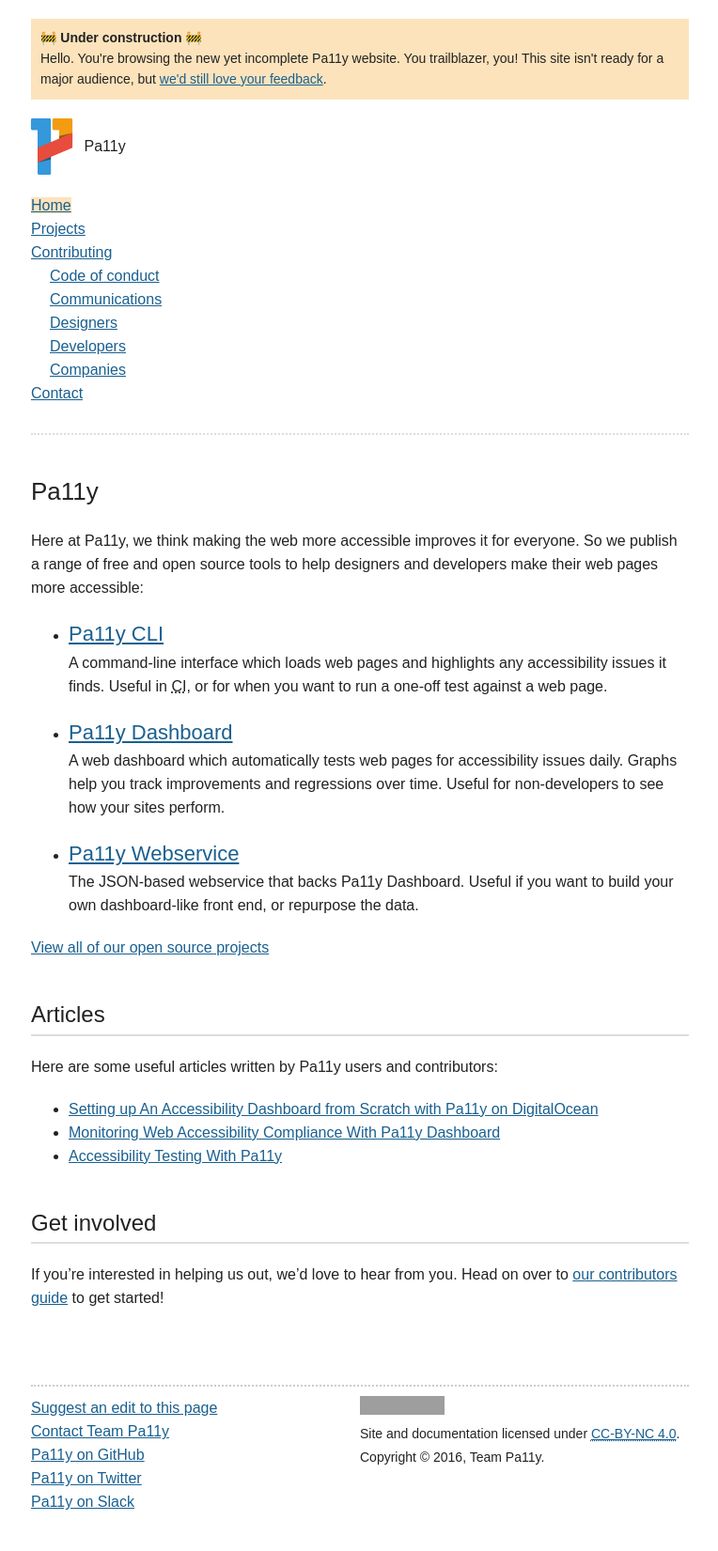
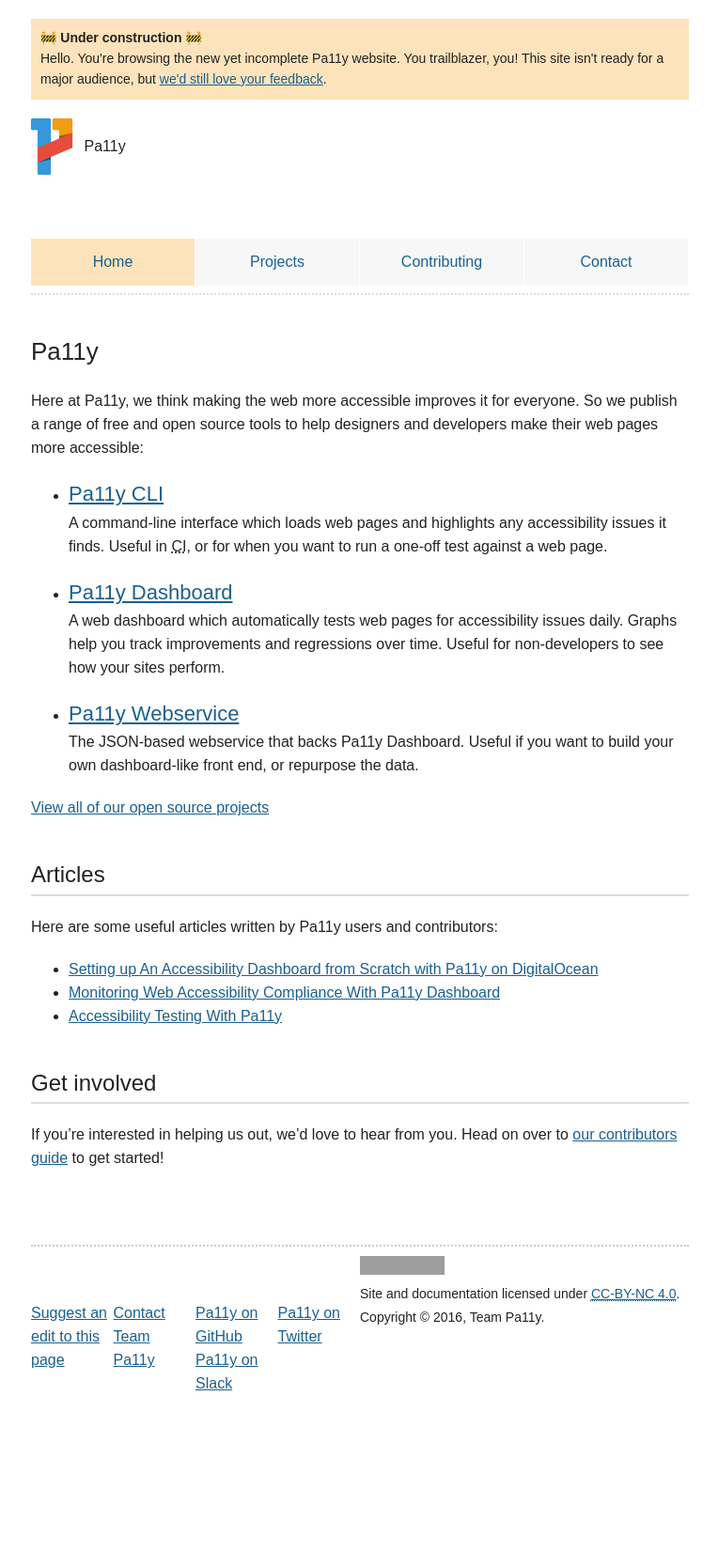
Before and after one commit to pa11y/pa11y.github.io, a Jekyll site: the page built from pages/home.md, in a window 1280 px wide. Shown: the whole page at 94% size, without its empty margins (257-1021 px from the left). Built offline with Jekyll 4.4.1, drawn with Linux system fonts in a browser that asks for light colours; emoji names are drawn with the system emoji font; after the commit the page ends 1505 px from its top, so only the background shows below that; grey boxes are pictures that could not be loaded.

Commit message:
adds a header-menu with a single drop down

```diff
--- a/_includes/header.html
+++ b/_includes/header.html
@@ -14,68 +14,67 @@
 		<img src="/resources/brand/logo.svg" alt="" class="site-brand__logo"/>
 		<span class="site-brand__name">Pa11y</span>
 	</a>
+	<div class="site-navigation" aria-label="Main Navigation">
+		<nav role="navigation">
+			<ul class="site-navigation__menu" tabindex="0" role="menubar" aria-controls="st1" >
 
-	<nav role="navigation">
-		<ul class="site-navigation">
-
-			<li class="site-navigation__item {% if page.url == '/' %}site-navigation__item--current{% endif %}">
-				<a href="/">
+				<li class="site-navigation__item {% if page.url == '/' %}site-navigation__item--current{% endif %}" >
+					<a href="/" class="site-navigation__item-link">
 						Home
 					</a>
 				</li>
 
-			<li class="site-navigation__item {% if page.url == '/projects/' %}site-navigation__item--current{% endif %}">
-				<a href="/projects/">
+				<li class="site-navigation__item {% if page.url == '/projects/' %}site-navigation__item--current{% endif %}" >
+					<a href="/projects/" class="site-navigation__item-link">
 						Projects
 					</a>
 				</li>
 
-			<li class="site-navigation__item {% if page.url contains '/contributing/' %}site-navigation__item--current{% endif %}">
-				<a href="/contributing/">
+				<li class=" site-navigation__item {% if page.url == '/contributing/' %}site-navigation__item--current{% endif %} site-navigation__item--has-submenu" data-js-menu="true">
+					<a href="/contributing/" class="site-navigation__item-link" aria-haspopup="true">
 						Contributing
 					</a>
-				<ul class="site-navigation__subnav">
+					<ul class="site-navigation__menu--sub-nav" aria-label="submenu" tabindex="-1"  >
 
-					<li class="site-navigation__item {% if page.url == '/contributing/code-of-conduct/' %}site-navigation__item--current{% endif %}">
-						<a href="/contributing/code-of-conduct/">
-							Code of conduct
+						<li class="site-navigation__item  site-navigation__item--sub-nav  site-navigation__item {% if page.url == '/contributing/code-of-conduct/' %}site-navigation__item--current{% endif %}">
+							<a href="/contributing/code-of-conduct/" tabindex="-1" class="site-navigation__item-link">
+								Code of Conduct
 							</a>
 						</li>
 
-					<li class="site-navigation__item {% if page.url == '/contributing/communications/' %}site-navigation__item--current{% endif %}">
-						<a href="/contributing/communications/">
+						<li class="site-navigation__item  site-navigation__item--sub-nav {% if page.url == '/contributing/communications/' %}site-navigation__item--current{% endif %}">
+							<a href="/contributing/communications/" tabindex="-1" class="site-navigation__item-link">
 								Communications
 							</a>
 						</li>
 
-					<li class="site-navigation__item {% if page.url == '/contributing/designers/' %}site-navigation__item--current{% endif %}">
-						<a href="/contributing/designers/">
+						<li class="site-navigation__item  site-navigation__item--sub-nav {% if page.url == '/contributing/designers/' %}site-navigation__item--current{% endif %}">
+							<a href="/contributing/designers/" tabindex="-1" tabindex="-1" class="site-navigation__item-link">
 								Designers
 							</a>
 						</li>
 
-					<li class="site-navigation__item {% if page.url == '/contributing/developers/' %}site-navigation__item--current{% endif %}">
-						<a href="/contributing/developers/">
+						<li class="site-navigation__item  site-navigation__item--sub-nav {% if page.url == '/contributing/developers/' %}site-navigation__item--current{% endif %}">
+							<a href="/contributing/developers/" tabindex="-1" class="site-navigation__item-link">
 								Developers
 							</a>
 						</li>
 
-					<li class="site-navigation__item {% if page.url == '/contributing/companies/' %}site-navigation__item--current{% endif %}">
-						<a href="/contributing/companies/">
+						<li class="site-navigation__item  site-navigation__item--sub-nav {% if page.url == '/contributing/companies/' %}site-navigation__item--current{% endif %}">
+							<a href="/contributing/companies/" tabindex="-1" class="site-navigation__item-link">
 								Companies
 							</a>
 						</li>
 
 					</ul>
 				</li>
-
-			<li class="site-navigation__item {% if page.url == '/contact/' %}site-navigation__item--current{% endif %}">
-				<a href="/contact/">
+				<li class="site-navigation__item  {% if page.url == '/contact/' %}site-navigation__item--current{% endif %}">
+					<a href="/contact/" class="site-navigation__item-link">
 						Contact
 					</a>
 				</li>
 
 			</ul>
 		</nav>
-
+	</div>
 </header>
--- a/_layouts/page.html
+++ b/_layouts/page.html
@@ -64,6 +64,6 @@
 		{% include footer.html %}
 
 	</div>
-
+	<script type="text/javascript" src="/asset/script/site.js">
 </body>
 </html>
--- /dev/null
+++ b/asset/script/site.js
@@ -0,0 +1,48 @@
+
+
+if('querySelector' in document
+     && 'localStorage' in window
+     && 'addEventListener' in window) {
+
+	// Javascript mustard cut
+
+	var menuItems = document.querySelectorAll('[data-js-menu]');
+
+	var activateMenu = function (el) {
+
+		var classList = el.parentNode.parentNode.classList;
+
+		if (classList.contains("site-navigation__item--has-submenu")) {
+			if (!classList.contains('open')) {
+				classList.add('open');
+				el.classList.add('site-navigation__submenu-button--transform');
+				el.setAttribute('aria-expanded', "true");
+				el.querySelector('.visually-hidden').innerText = 'hide submenu';
+			} else {
+				classList.remove('open');
+				el.classList.remove('site-navigation__submenu-button--transform');
+				el.setAttribute('aria-expanded', "false");
+				el.querySelector('.visually-hidden').innerText = 'show submenu';
+			}
+		}
+	};
+
+	Array.prototype.forEach.call(menuItems, function(el, i) {
+		var btn = '<button class="site-navigation__submenu-button" tabindex="-1"><span><span class="visually-hidden">show submenu</span></span></button>';
+		var topLevelLink = el.querySelector('a');
+		topLevelLink.innerHTML = topLevelLink.innerHTML + ' ' + btn;
+
+
+		el.querySelector('a button').addEventListener("click",  function(event) {
+			activateMenu(this);
+			event.preventDefault();
+		});
+		//clears menu on tab
+		document.addEventListener('keydown', function(event) {
+			if (event.keyCode == 9 && document.querySelector('[data-js-menu]').classList.contains('open')) {
+					activateMenu(this.querySelector('a button'));
+			};
+		});
+
+	});
+}
--- /dev/null
+++ b/asset/style/_header.scss
@@ -0,0 +1,113 @@
+.site-navigation {
+  display: block;
+  position: relative;
+  padding: 3rem 0;
+  list-style: none;
+}
+
+.site-navigation__menu {
+
+  list-style-type:none;
+  margin:0;
+  padding:0;
+}
+
+.site-navigation__item  {
+  display:inline-block;
+  position: relative;
+  float: left;
+  width: 25%;
+}
+
+.site-navigation__item--has-submenu {
+
+}
+
+.site-navigation__submenu-button {
+  width: 18px;
+  height: 18px;
+  border: 0;
+  margin-top: 10px;
+  background: url(/asset/image/svg/arrow-down.svg);
+  background-repeat: no-repeat;
+}
+
+.site-navigation__submenu-button:active {
+  background: url(/asset/image/svg/arrow-down-white.svg);
+  background-repeat: no-repeat;
+}
+
+.site-navigation__submenu-button--transform {
+  -webkit-transform: rotate(-180deg);
+  -moz-transform: rotate(-180deg);
+  transform: rotate(-180deg);
+  -moz-transition: 100ms linear all;
+  -webkit-transition: 100ms linear all;
+  transition: 100ms linear all;
+}
+
+.site-navigation__item-link {
+  display:block;
+  height: 50px;
+  text-align: center;
+  line-height: 50px;
+  border-right:1px solid #fff;
+  background: $c-grey-lighter;
+  text-decoration: none;
+}
+
+.site-navigation__item-link:focus {
+  background: $c-yellow;
+  outline: none;
+}
+
+.site-navigation__item-link:hover {
+  background: $c-blue;
+  color: $c-grey-lighter;
+}
+
+
+.site-navigation__item-link:hover .site-navigation__submenu-button {
+  background: url(/asset/image/svg/arrow-down-white.svg);
+  background-repeat: no-repeat;
+}
+
+.site-navigation__item--current > a {
+	background-color: $c-purple;
+}
+
+.site-navigation__menu--sub-nav {
+    margin: 0;
+    padding:0;
+    display: none;
+    position: absolute;
+}
+
+.open ul {
+  display: block;
+}
+
+
+.site-navigation__item--sub-nav {
+  display:inline-block;
+  width: 100%
+}
+
+@media (max-width: 600px) {
+  .site-navigation__item  {
+    width: 100%;
+  }
+
+  .site-navigation__menu {
+    margin-bottom: $spacing;
+  }
+
+  .site-navigation__item {
+    float: none;
+  }
+
+  .site-navigation__menu--sub-nav {
+    position: relative;
+
+  }
+}
--- a/asset/style/site.scss
+++ b/asset/style/site.scss
@@ -27,7 +27,10 @@ $c-blue-dark: darken($c-blue, 20%);
 
 $c-grey: #6c7878;
 $c-grey-light: #ddd;
+$c-grey-lighter: lighten($c-grey-light, 10%);
 $c-grey-dark: #222;
+
+
 
 $c-purple: #8a34db;
 $c-purple-dark: darken($c-purple, 20%);
@@ -42,6 +45,7 @@ $c-yellow-light: lighten($c-yellow, 35%);
 // -----------
 
 @import "typography";
+@import "header";
 
 // Clearfix mixin
 @mixin clearfix {
@@ -54,7 +58,9 @@ $c-yellow-light: lighten($c-yellow, 35%);
 .clearfix {
 	@include clearfix;
 }
-
+.visually-hidden {
+	display: none;
+}
 // Page width/positioning
 .page {
 	max-width: 700px;
```
Also changed, not shown: asset/image/svg/arrow-down-white.svg (added), asset/image/svg/arrow-down-yellow.svg (added), asset/image/svg/arrow-down.svg (added). Lines whose indentation alone changed are shown as unchanged.
